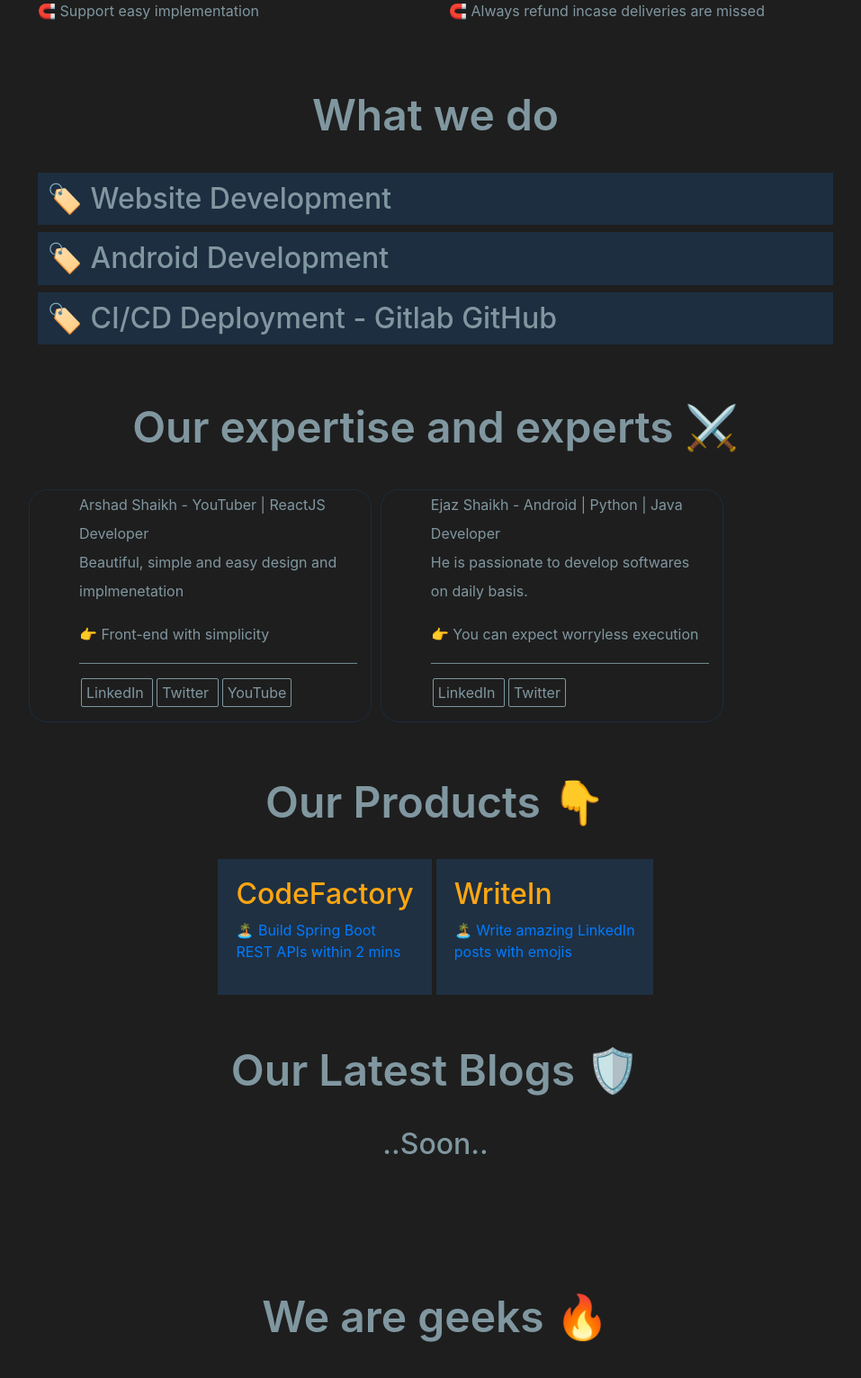
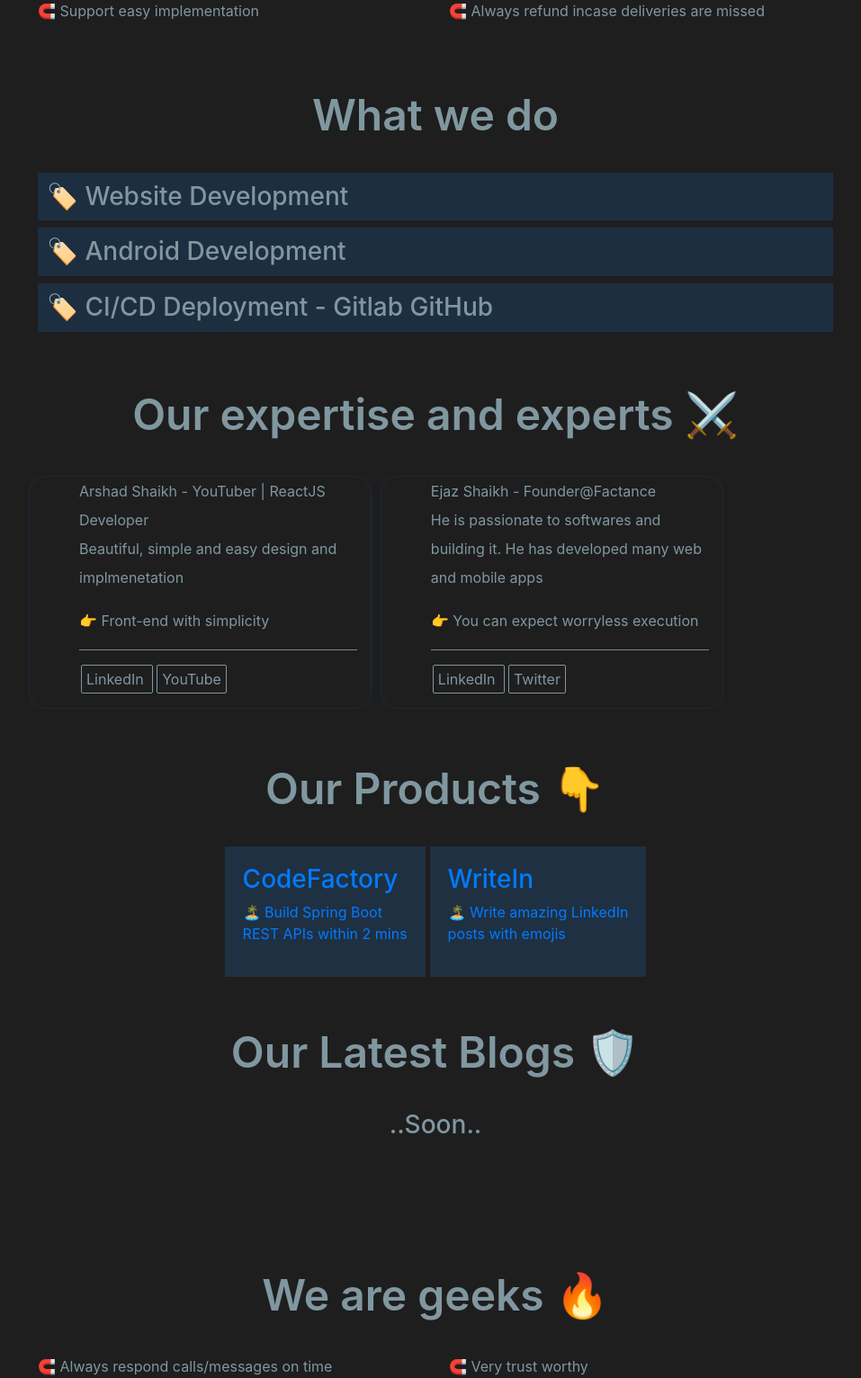
Before and after one commit to eshaikhahmed/factance, a PHP site: page / in a window 1280 px wide. Shown: the part 311-1843 px from the top of the page at 90% size, without its empty margins (156-1113 px from the left). Run offline with PHP 8.4, Linux system fonts and the light colour scheme.

Commit message:
Improved site with seo and links added

```diff
--- a/css/factance.css
+++ b/css/factance.css
@@ -49,7 +49,7 @@ body{
     margin: 5px;
 }
 
-.what-we-do h2:hover{
+.what-we-do h3:hover{
     border: 2px solid #007ACC;
     cursor: pointer;
 }
@@ -83,7 +83,7 @@ hr{
     -webkit-transform: rotate(45deg);
 }
 
-.what-we-do h2{
+.what-we-do h3{
     background-color: #1D2E40;
     padding: 10px;
 }
@@ -111,6 +111,7 @@ hr{
     padding: 10px;
     border-radius: 5px;
     color: #FFFFFF;
+    display: inline-block;
 }
 
 .languages-tool span{
--- /dev/null
+++ b/css/mobile.css
@@ -0,0 +1,17 @@
+@media (max-width: 767px) {
+    .factance-btn-small {
+        width: 100%;
+    }
+
+    .flex-fractance {
+        flex-direction: column;
+    }
+
+    .writein {
+        margin-left: 5px;
+    }
+
+    .nothing {
+        margin-bottom: 10px;
+    }
+}
--- a/header.php
+++ b/header.php
@@ -8,6 +8,7 @@
       <meta name="viewport" content="width=device-width, initial-scale=1">
       <link rel="stylesheet" href="https://maxcdn.bootstrapcdn.com/bootstrap/4.5.2/css/bootstrap.min.css">
       <link rel="stylesheet" href="css/factance.css">
+      <link rel="stylesheet" href="css/mobile.css">
       <link rel="icon" type="image/x-icon" href="images/fclogo.png">
       <script src="https://ajax.googleapis.com/ajax/libs/jquery/3.5.1/jquery.min.js"></script>
       <script src="https://cdnjs.cloudflare.com/ajax/libs/popper.js/1.16.0/umd/popper.min.js"></script>
--- a/index.php
+++ b/index.php
@@ -23,9 +23,9 @@ include('header.php');
 </section>
 <section class="what-we-do-section">
     <div class="container frantace-page">
-        <h1 class="text-center new-h1">What we do</h1>
+        <h2 class="text-center new-h1">What we do</h1>
         <div class="what-we-do">
-            <h2 data-target="#website_development" data-toggle="collapse">🏷️ Website Development </h2>
+            <h3 data-target="#website_development" data-toggle="collapse">🏷️ Website Development </h2>
             <div class="collapse" id="website_development">
                 <div class="card card-body collapse-factance">
                     <p>🏝️ Smooth and easy navigation</p>
@@ -38,7 +38,7 @@ include('header.php');
                 </div>
 
             </div>
-            <h2 data-target="#android_development" data-toggle="collapse">🏷️ Android Development</h2>
+            <h3 data-target="#android_development" data-toggle="collapse">🏷️ Android Development</h2>
 
             <div class="collapse" id="android_development">
                 <div class="card card-body collapse-factance">
@@ -54,7 +54,7 @@ include('header.php');
 
             </div>
 
-            <h2 data-target="#cicd_deployment" data-toggle="collapse">🏷️ CI/CD Deployment - Gitlab GitHub</h2>
+            <h3 data-target="#cicd_deployment" data-toggle="collapse">🏷️ CI/CD Deployment - Gitlab GitHub</h2>
 
             <div class="collapse" id="cicd_deployment">
                 <div class="card card-body collapse-factance">
@@ -77,7 +77,7 @@ include('header.php');
 
 <section class="product-section">
     <div class="container frantace-page">
-    <h1 class="text-center new-h1">Our expertise and experts ⚔️</h1>
+    <h2 class="text-center new-h1">Our expertise and experts ⚔️</h1>
         <div class="row">
            <div class="col-md-5 card-factance">
                 <ul class="bullet-points">
@@ -93,13 +93,11 @@ include('header.php');
                     </li>
                     <li> <hr /></li>
                     <li>
-                        <a href="#" class="social-media-icon" >
+                        <a href="https://www.linkedin.com/in/skarshad" target="_blank" class="social-media-icon" >
                                 LinkedIn
                         </a>
-                        <a href="#" class="social-media-icon" >
-                                Twitter
-                        </a>
-                        <a href="#" class="social-media-icon" >
+
+                        <a href="https://www.youtube.com/channel/UCvGRh9i3lfT9CgGu1TLcukw" target="_blank" class="social-media-icon" >
                                 YouTube
                         </a>
 
@@ -109,11 +107,12 @@ include('header.php');
 
             <div class="col-md-5 card-factance">
                 <ul class="bullet-points">
-                    <li>Ejaz Shaikh - Android | Python | Java Developer</li>
+                    <li>Ejaz Shaikh - Founder@Factance</li>
                     <li></li>
                     <li>
                         <p>
-                          He is passionate to develop softwares on daily basis.
+                          He is passionate to softwares and building it.
+                          He has developed many web and mobile apps
 
                         </p>
                     </li>
@@ -122,10 +121,10 @@ include('header.php');
                     </li>
                     <li> <hr /></li>
                     <li>
-                        <a href="#" class="social-media-icon" >
+                        <a href="https://www.linkedin.com/in/eshaikhahmed" target="_blank" class="social-media-icon" >
                                 LinkedIn
                         </a>
-                        <a href="#" class="social-media-icon" >
+                        <a href="https://twitter.com/eshaikhahmed" target="_blank" class="social-media-icon" >
                                 Twitter
                         </a>
 
@@ -139,19 +138,19 @@ include('header.php');
 
 <section class="product-section" id="product_section">
     <div class="container frantace-page">
-    <h1 class="text-center new-h1">Our Products 👇</h1>
+    <h2 class="text-center new-h1">Our Products 👇</h2>
         <div class="flex-fractance">
 
             <a href="https://factance.com/codefactory" class="nothing">
                 <div class="code-generator">
-                    <h2>CodeFactory</h2>
+                    <h3>CodeFactory</h3>
                     <p>🏝️ Build Spring Boot <br />REST APIs within 2 mins </p>
                 </div>
             </a>
 
             <a href="https://factance.com/writein" class="nothing">
                 <div class="writein">
-                    <h2>WriteIn</h2>
+                    <h3>WriteIn</h3>
                     <p>🏝️  Write amazing LinkedIn <br> posts with emojis</p>
                 </div>
             </a>
@@ -161,8 +160,8 @@ include('header.php');
 
 <section class="blog-section" id="blog_section">
     <div class="container frantace-page">
-    <h1 class="text-center new-h1">Our Latest Blogs 🛡️</h1>
-        <h2 class="text-center">..Soon..</h2>
+    <h2 class="text-center new-h1">Our Latest Blogs 🛡️</h2>
+        <h3 class="text-center">..Soon..</h3>
     </div>
 </section>
 
```
